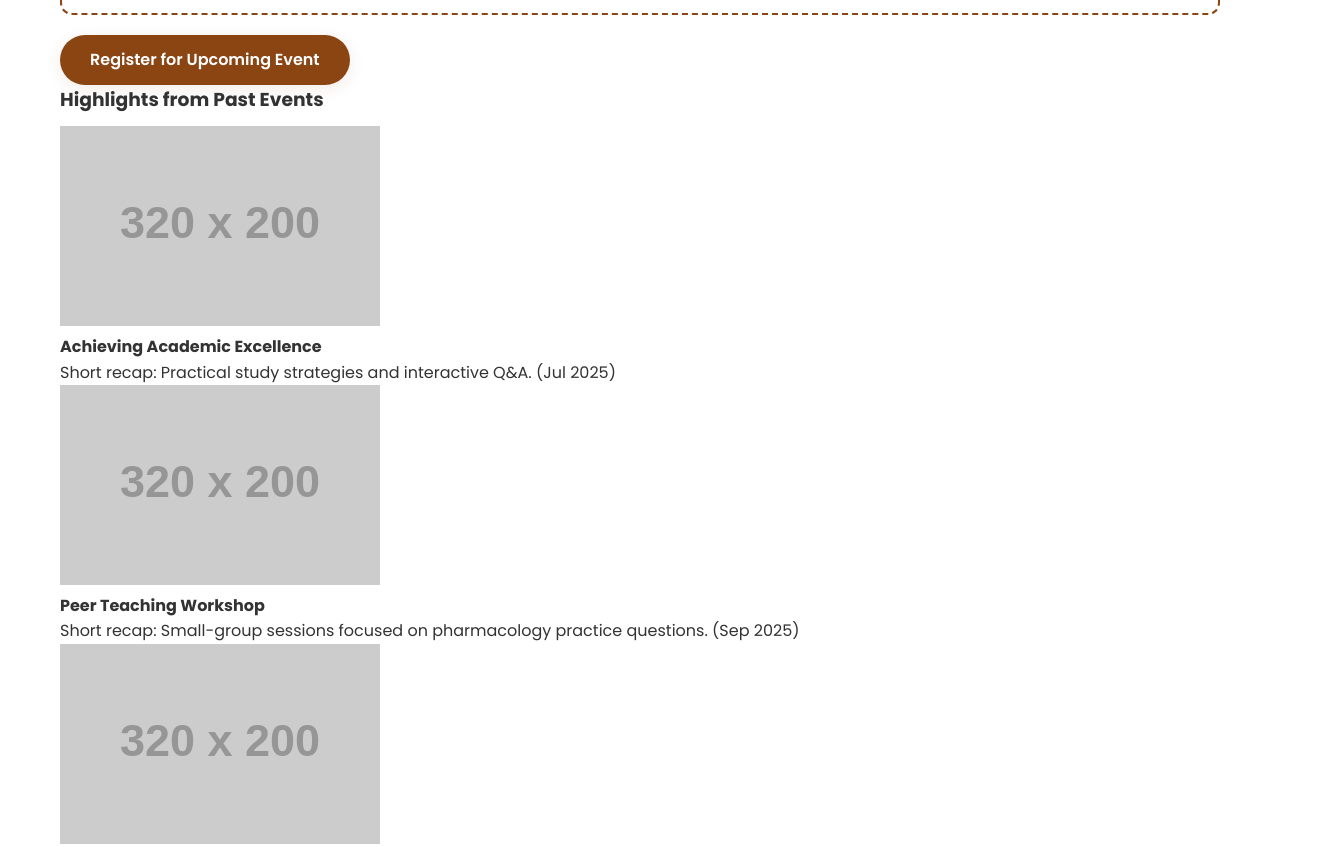
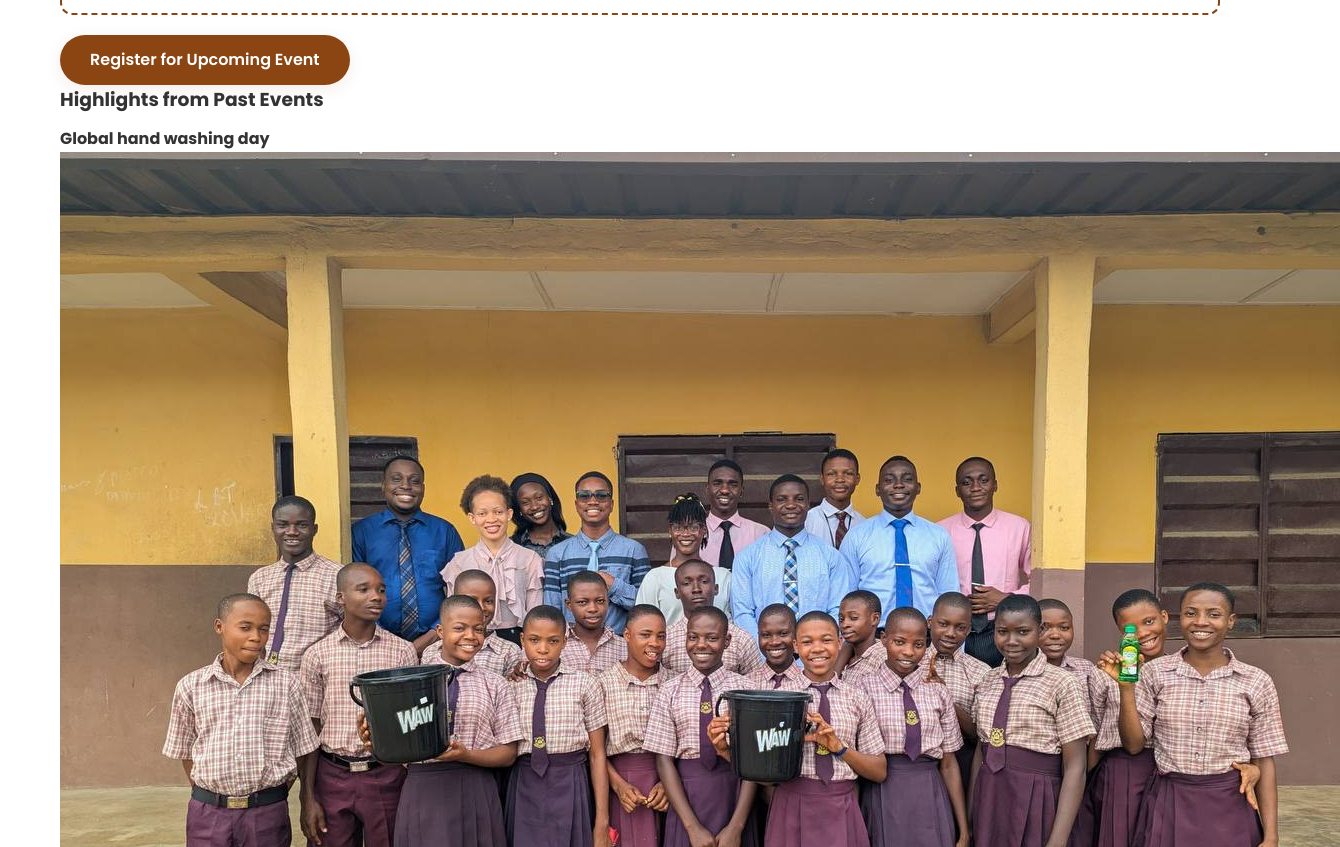
Before and after one commit to Med-Fam/MedFam, a website: page index.html in a window 1280 px wide. Shown: the part 3160-4007 px from the top of the page, 1340 px wide, since content can reach past the window. Drawn offline with Linux system fonts and the light colour scheme; placeholder pictures from the web are drawn by us.

```diff
--- a/index.html
+++ b/index.html
@@ -173,7 +173,9 @@
                     <h3>Highlights from Past Events</h3>
                     <div class="past-grid" style="margin-top:12px;">
                         <div class="event-item">
-                            <img src="https://via.placeholder.com/320x200?text=Webinar+1" alt="Webinar 1">
+                            <h4>Global hand washing day</h4>
+<img src="photo_2025-10-16_12-11-20.jpg" alt="Hand washing demonstration 1">
+<img src="photo_2025-10-16_12-11-25.jpg" alt="Hand washing demonstration 2">
                             <h4>Achieving Academic Excellence</h4>
                             <p class="small">Short recap: Practical study strategies and interactive Q&A. (Jul 2025)</p>
                         </div>
```
